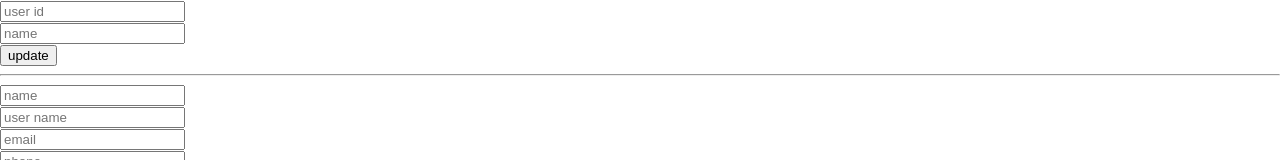
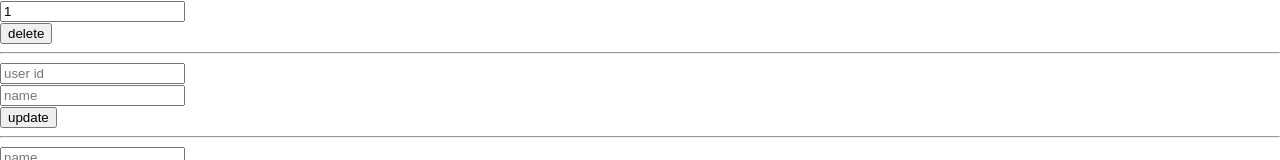
Before and after one commit to aqorbani/react-graphql-sample, a React (Create React App) app: page / in a window 1280 px wide. Shown: the top 160 px of the page. Built offline with nearby package versions, Linux system fonts and the light colour scheme; no server answers.

Commit message:
delete user by useMutation hook

```diff
--- a/src/App.js
+++ b/src/App.js
@@ -1,4 +1,5 @@
 import CreateUser from "./components/CreateUser";
+import DeleteUser from "./components/DeleteUser";
 import UpdateUser from "./components/UpdateUser";
 import User from "./components/User";
 import UserOnClick from "./components/UserOnClick";
@@ -7,6 +8,8 @@
 function App() {
   return (
     <>
+      <DeleteUser />
+      <hr />
       <UpdateUser />
       <hr />
       <CreateUser />
--- /dev/null
+++ b/src/components/DeleteUser.js
@@ -0,0 +1,26 @@
+import { useMutation } from "@apollo/client";
+import { DELETE_USER } from "../graphql/mutations";
+import { useState } from "react";
+
+const DeleteUser = () => {
+  const [id, setId] = useState(1);
+  const [deleteUser, { loading, data, error, called }] = useMutation(
+    DELETE_USER,
+    { variables: { id: id } }
+  );
+  console.log(data);
+  return (
+    <div>
+      <input
+        type="text"
+        value={id}
+        onChange={(e) => setId(e.target.value)}
+        placeholder="id"
+      />
+      <br />
+      <button onClick={() => deleteUser()}>delete</button>
+    </div>
+  );
+};
+
+export default DeleteUser;
--- a/src/graphql/mutations.js
+++ b/src/graphql/mutations.js
@@ -27,4 +27,10 @@
   }
 `;
 
-export { CREATE_USER, UPDATE_USER };
+const DELETE_USER = gql`
+  mutation deleteUser($id: ID!) {
+    deleteUser(id: $id)
+  }
+`;
+
+export { CREATE_USER, UPDATE_USER, DELETE_USER };
```
